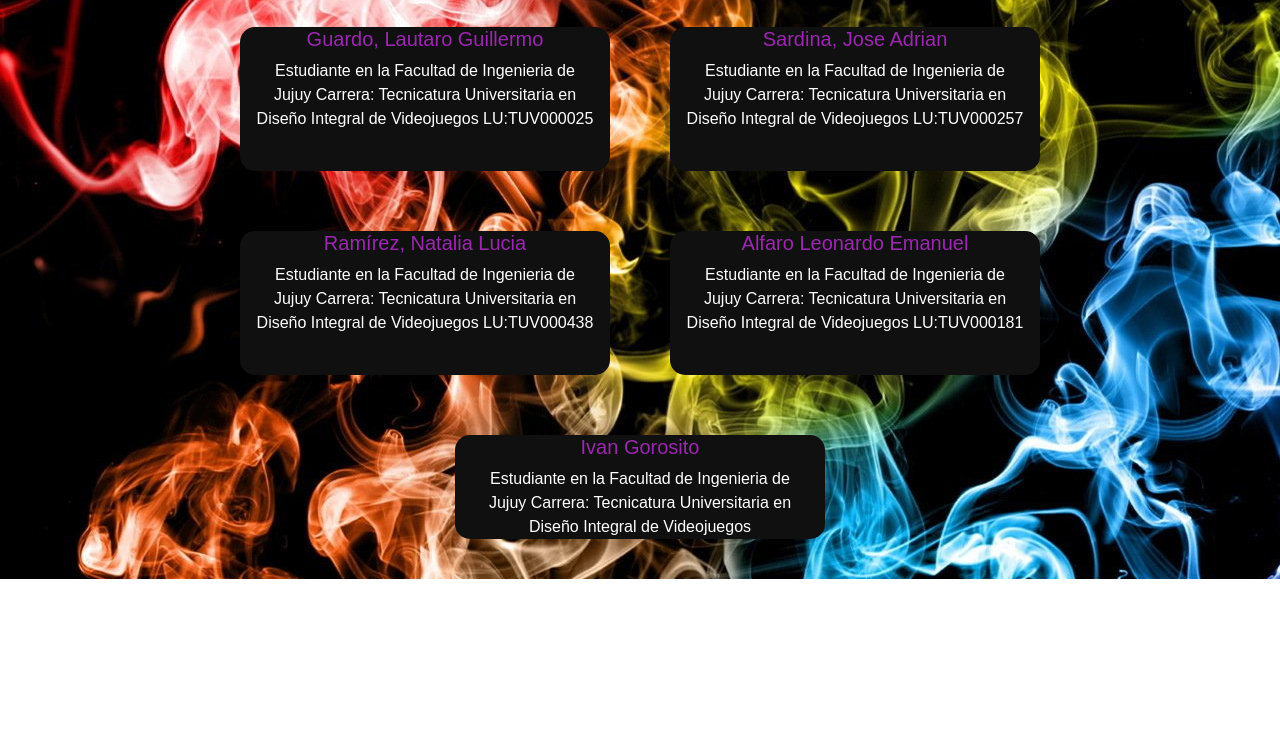
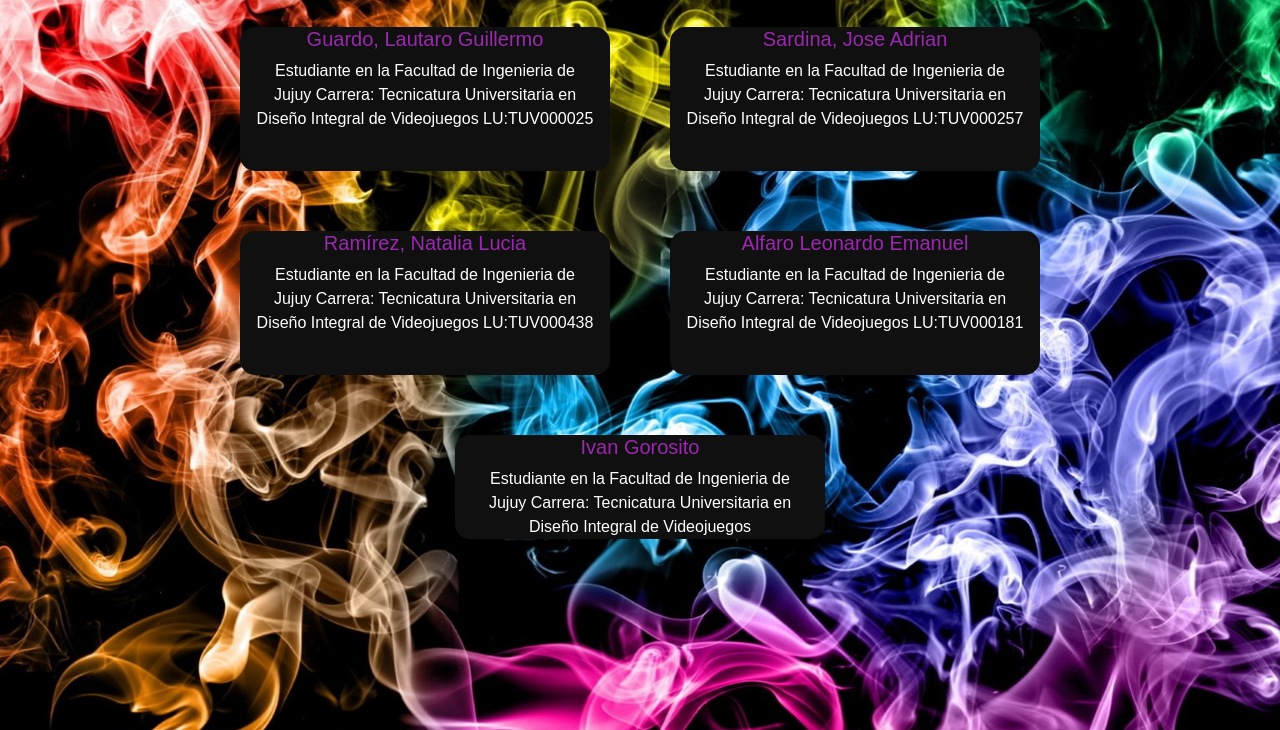
Before and after one commit to AdrianSardina/proyecto-PiedraPapelYTijera-React-grupo_15, a React app: page /nosotros in a window 1280 px wide. Shown: the part 191-921 px from the top of the page. Before the commit the page ends 800 px from the top, so only its background shows below. Built offline with nearby package versions, Linux system fonts and the light colour scheme.

Commit message:
mejora del estilo de la pagina Nosotros. Natalia Ramirez

```diff
--- a/src/css/estiloNR.css
+++ b/src/css/estiloNR.css
@@ -20,6 +20,7 @@ body {
     width: 370px;
     border-radius: 50px;
     margin-left: 780px;
+
 
 
 }
@@ -89,4 +90,8 @@ p {
 }
 .fondo{
     background-image: url(../imagenes/fondo.jpg);
+    height: 1000px;
+    background-repeat: no-repeat;
+    background-position: 50% 50%;
+    background-size: cover;
 }
```
